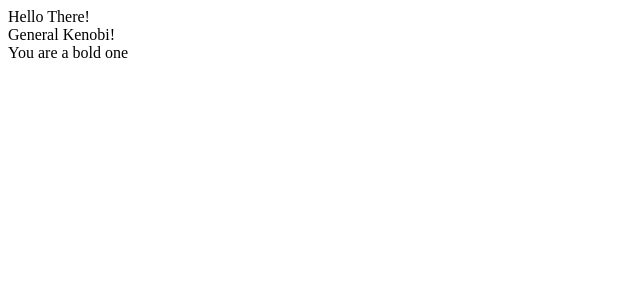
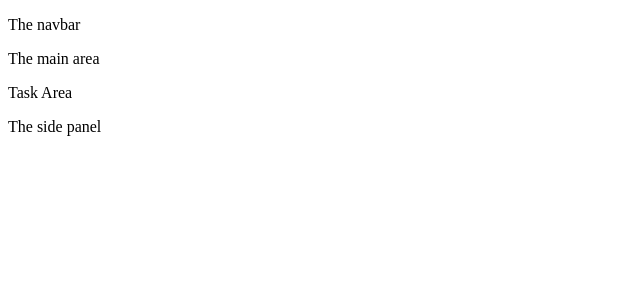
Before and after one commit to vu29/TogetherDo, a React (Create React App) app in the folder togetherdo-frontend/: page / in a window 1280 px wide. Shown: the top 300 px of the page, without its empty margins (0-640 px from the left). Built offline with nearby package versions, Linux system fonts and the light colour scheme.

Commit message:
Layout component skeleton

```diff
--- a/togetherdo-frontend/src/App.js
+++ b/togetherdo-frontend/src/App.js
@@ -1,12 +1,14 @@
+import React from 'react';
+
+import { MainArea } from './components/layout/Main-Area';
+
+import { Navbar } from './components/layout/Navbar';
+
 export const App = () => {
-
   return (
     <div className="App">
-      Hello There!
-      <br />
-      General Kenobi!
-      <br />
-      You are a bold one
+        <Navbar />
+        <MainArea />
     </div>
   );
 }
--- /dev/null
+++ b/togetherdo-frontend/src/components/Task-Area.js
@@ -0,0 +1,3 @@
+export const TaskArea = () => (
+    <p>Task Area</p>
+);
--- /dev/null
+++ b/togetherdo-frontend/src/components/layout/Main-Area.js
@@ -0,0 +1,13 @@
+import React from 'react';
+import { TaskArea } from '../Task-Area';
+import { SidePanel } from './Side-Panel';
+
+export const MainArea = () => {
+    return(
+        <div>
+            <p>The main area</p>
+            <TaskArea />
+            <SidePanel />
+        </div>
+    )
+}
--- /dev/null
+++ b/togetherdo-frontend/src/components/layout/Navbar.js
@@ -0,0 +1,3 @@
+export const Navbar = () => (
+    <p>The navbar</p>
+);
--- /dev/null
+++ b/togetherdo-frontend/src/components/layout/Side-Panel.js
@@ -0,0 +1,5 @@
+import React from 'react';
+
+export const SidePanel = () => (
+    <p>The side panel</p>
+);
```
